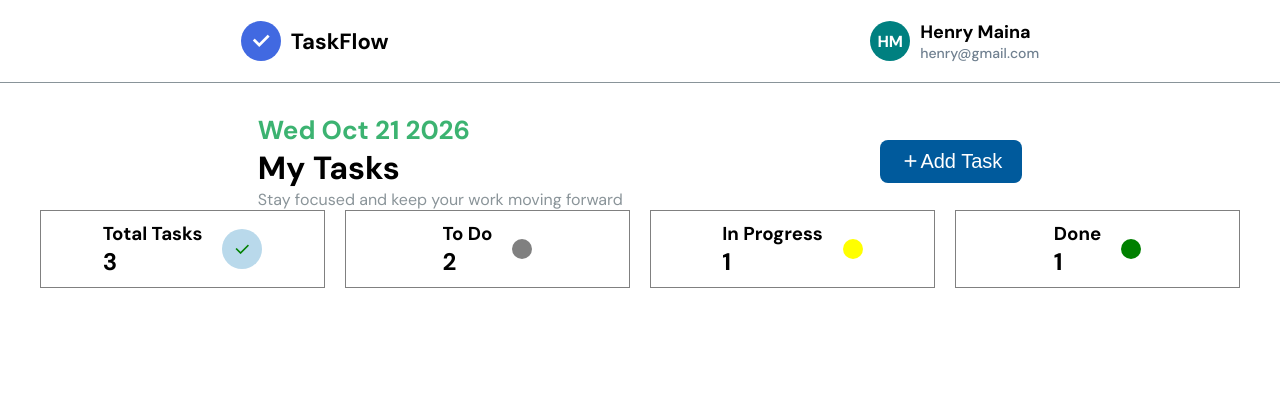
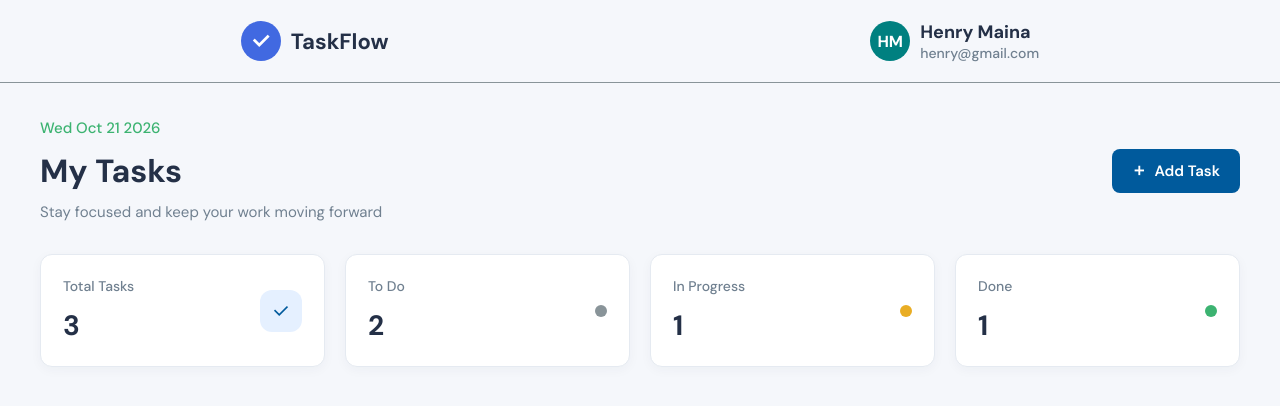
Before and after one commit to henrytheanalyst/Taskflow, a React (Vite) app in the folder Frontend/taskflow/: page / in a window 1280 px wide. Shown: the top 406 px of the page. Built offline with nearby package versions, Linux system fonts and the light colour scheme.

Commit message:
Polish Taskflow dashboard styling

```diff
--- a/Frontend/taskflow/src/Components/GridCard.css
+++ b/Frontend/taskflow/src/Components/GridCard.css
@@ -5,39 +5,86 @@
     padding: 0 40px;
 }
 .card{
-    border: 1px solid gray;
-    padding: 10px;
+    background: #ffffff;
+    border: 1px solid #e5eaf1;
+    padding: 22px;
+    border-radius: 12px;
+    display: flex;
+    align-items: center;
+    justify-content: space-between;
+    gap: 12px;
+    min-width: 0;
+    box-shadow: 0 3px 12px rgba(30,50, 80, 0.04);
+    transition: box-shadow 0.2s ease ,transform 0.2s ease;
+}
+.card:hover{
+    box-shadow: 0 6px 18px rgba(30, 50, 80, 0.08);
+    transform: translateY(-2px);
+}
+.card-info h3{
+    font-size: 14px;
+    font-weight: 500;
+    color: #708090;
+    margin-bottom: 12px;
+}
+.card-info h2{
+    font-size: 28px;
+    font-weight: 700;
+    color: #243047;
+}
+.card-label{
+    background:#e5f0ff;
+    width: 42px;
+    height: 42px;
+    flex-shrink: 0;
+    border-radius: 12px;
     display: flex;
     align-items: center;
     justify-content: center;
-    gap: 20px;
+    font-size: 20px;
+    color: #005a9c;
 }
-.card-label{
-    background: #B9D9EB;
-    width: 40px;
-    height: 40px;
+.gray-color,
+.yellow-color,
+.green-color{
+     width: 12px;
+    height: 12px;
+    flex-shrink: 0;
     border-radius: 50%;
-    display: flex;
-    align-items: center;
-    justify-content: center;
-    font-size: 19px;
-    color: green;
 }
 .gray-color{
-     background: gray;
-    width: 20px;
-    height: 20px;
-    border-radius: 50%;
+     background: #899499
 }
 .yellow-color{
-   background: yellow;
-    width: 20px;
-    height: 20px;
-    border-radius: 50%;
+   background: #e9ad24;
+
 }
 .green-color{
-    background: green;
-    width: 20px;
-    height: 20px;
-    border-radius: 50%;
+    background: #3cb371;
 }
+@media(max-width:900px) {
+    .cards{
+        grid-template-columns: repeat(2,minmax(0,1fr));
+    }
+}
+@media (max-width:520px){
+    .cards{
+        grid-template-columns: 1fr;
+        margin: 0 20px;
+        gap: 14px;
+    }
+    .eyes{
+        margin: 25px 20px;
+    }
+    .eyebrow .subtitle{
+        font-size: 25px;
+    }
+    .eyebrow p{
+        max-width: 240px;
+    }
+    .addtaskbtn{
+        padding: 10px 12px;
+        font-size: 14px;
+        flex-shrink: 0;
+    }
+}
--- a/Frontend/taskflow/src/Components/Welcome.css
+++ b/Frontend/taskflow/src/Components/Welcome.css
@@ -1,28 +1,40 @@
 .eyes{
  display:flex;
  align-items: center;
- justify-content: space-evenly;
- margin-top: 30px;
+ justify-content: space-between;
+ gap: 20px;
+ margin: 35px 40px 30px;
 }
-.eyes .date{
-    font-size: 26px;
+.eyebrow .date{
+    font-size: 15px;
+    font-weight: 500;
+    margin-bottom: 12px;
     color:#3CB371;
 }
-.eyes .subtitle{
+.eyebrow .subtitle{
     font-size: 32px;
+    font-weight: 700;
+    margin-bottom: 8px;
 }
-.eyes p{
-color: hsl(199, 7%, 57%);
+.eyebrow p{
+    font-size: 15px;
+    line-height: 1.6;
+    color: #708090;
 }
 .addtaskbtn{
-    padding: 10px 20px;
-    font-size: 20px;
+    display: inline-flex;
+    align-items: center;
+    justify-content: center;
+    gap: 8px;
+    padding: 12px 20px;
+    font-size: 15px;
+    font-weight: 600;
     cursor: pointer;
     background: #005A9C;
     border: none;
     border-radius: 8px;
     color: #ffffff;
-    transition: all 0.3s ease;
+    transition: background 0.3s ease;
 }
 .addtaskbtn:hover{
  background: #545AA7;
--- a/Frontend/taskflow/src/index.css
+++ b/Frontend/taskflow/src/index.css
@@ -9,4 +9,15 @@
 }
 body{
    font-family: "DM Sans", sans-serif;
+   background: #f5f7fb;
+   color: #243047;
 }
+button,input,textarea,select{
+  font:inherit
+}
+button{
+  cursor: pointer;
+}
+#root{
+  min-height: 100vh;
+}
```
